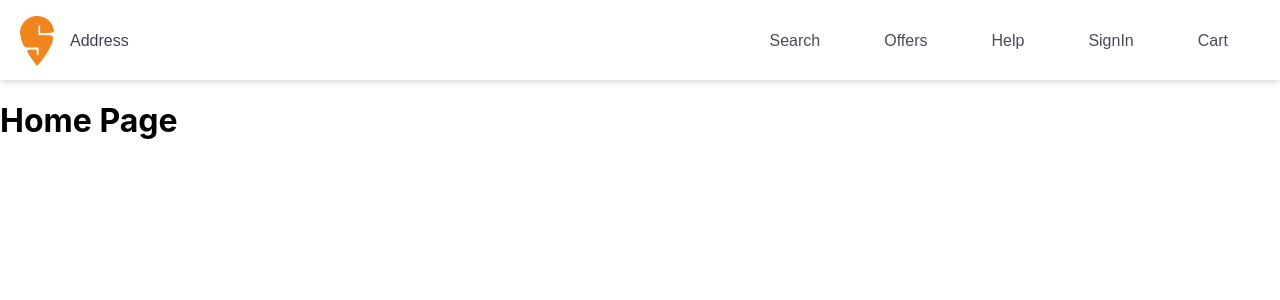
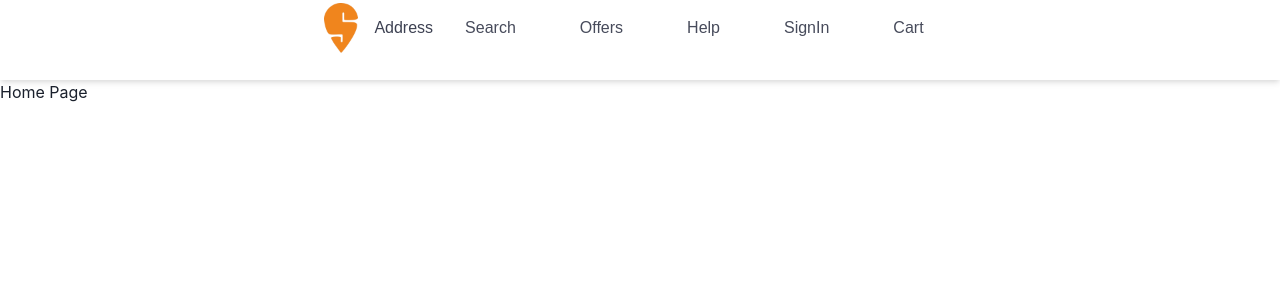
Before and after one commit to mskhan95/project_react, a React (Create React App) app: page / in a window 1280 px wide. Shown: the top 300 px of the page. Built offline with nearby package versions, Linux system fonts and the light colour scheme.

Commit message:
chakra ui Added

```diff
--- a/src/Components/Navbar_Page/Navbar.css
+++ b/src/Components/Navbar_Page/Navbar.css
@@ -10,6 +10,7 @@
 .second_container {
   display: flex;
   align-items: center;
+  align-self: center;
   justify-content: space-between;
   margin: 0 20px 0 20px;
 }
--- a/src/Components/Navbar_Page/Navbar.jsx
+++ b/src/Components/Navbar_Page/Navbar.jsx
@@ -1,10 +1,13 @@
 import React from "react";
 import logo from "../../assets/Navbar/logo.png";
 import "./Navbar.css";
+import { Center } from "@chakra-ui/react";
 
 const Navbar = () => {
   return (
     <div className="navbar_maincontainer">
+      <Center>
+        <div style={{ maxWidth: "1200px" }}>
           <div className="second_container">
             <div className="logo_Address_container">
               <div className="logo_container">
@@ -23,6 +26,8 @@ const Navbar = () => {
             </div>
           </div>
         </div>
+      </Center>
+    </div>
   );
 };
 export default Navbar;
--- a/src/index.js
+++ b/src/index.js
@@ -1,12 +1,16 @@
 import React from "react";
 import ReactDOM from "react-dom/client";
 import "./index.css";
-import { BrowserRouter } from "react-router-dom";
+import { ChakraProvider } from "@chakra-ui/react";
 import App from "./App";
 import reportWebVitals from "./reportWebVitals";
 
 const root = ReactDOM.createRoot(document.getElementById("root"));
-root.render(<App />);
+root.render(
+  <ChakraProvider>
+    <App />
+  </ChakraProvider>
+);
 
 // If you want to start measuring performance in your app, pass a function
 // to log results (for example: reportWebVitals(console.log))
```
Lines whose indentation alone changed are shown as unchanged.
